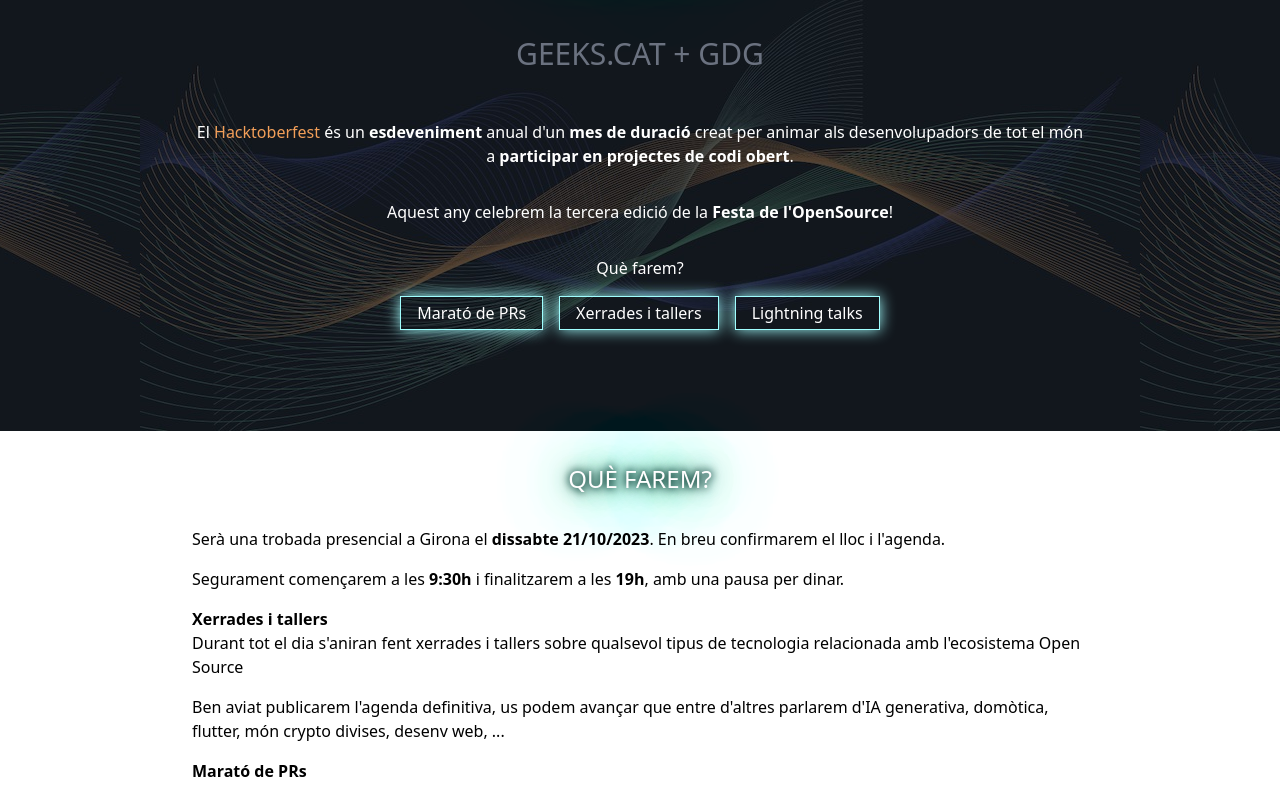
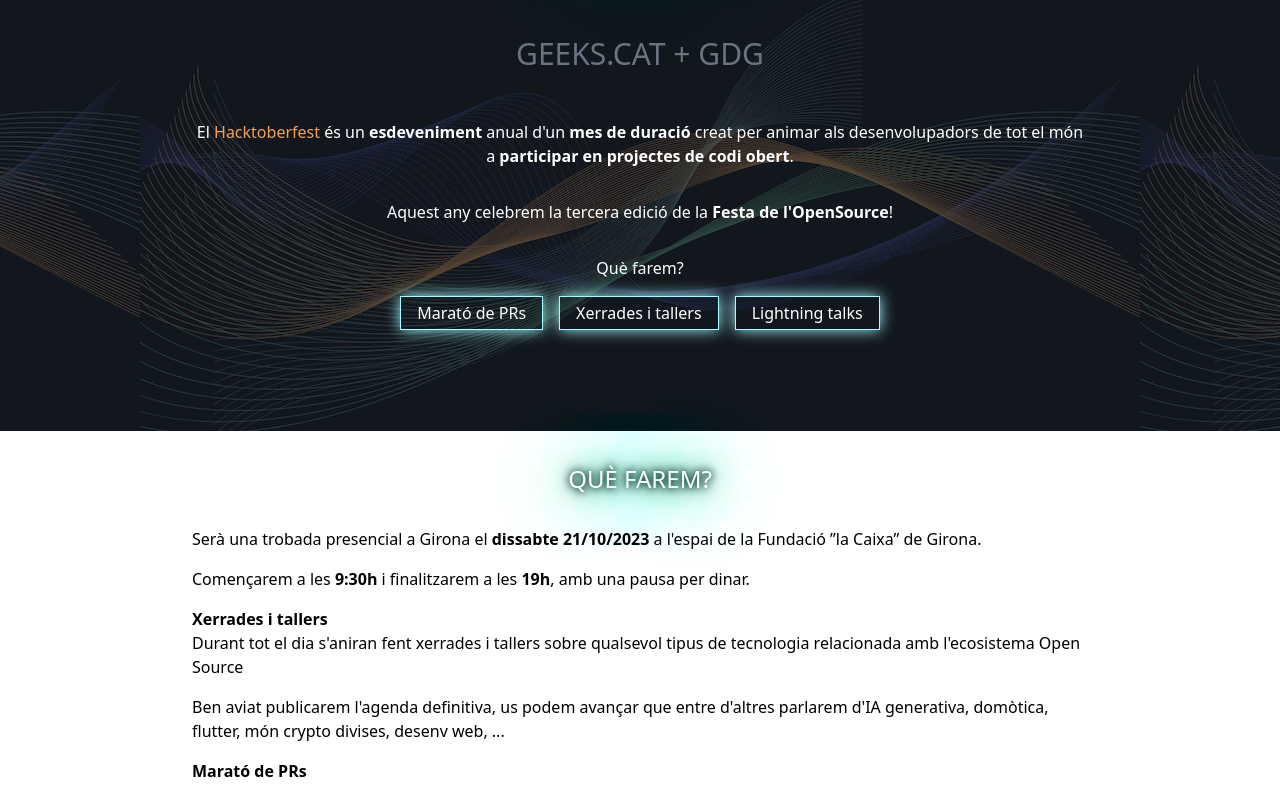
Before and after one commit to GeeksCAT/hacktoberfest-web-2022, a Vue app: page / in a window 1280 px wide. Shown: the part 369-1156 px from the top of the page. Built offline with nearby package versions, Linux system fonts and the light colour scheme; what @formkit/vue would draw is missing.

Commit message:
Confirm place and timmings

```diff
--- a/src/components/Sections/SWhatWeWillDoLite.vue
+++ b/src/components/Sections/SWhatWeWillDoLite.vue
@@ -9,10 +9,10 @@
   <a-section>
     <a-title>Què farem?</a-title>
     <p class="mb-4">
-      Serà una trobada presencial a Girona el <b>{{ eventDate }}</b>. En breu confirmarem el lloc i l'agenda.
+      Serà una trobada presencial a Girona el <b>{{ eventDate }}</b> a l'espai de la Fundació ”la Caixa” de Girona.
     </p>
     <p class="mb-4">
-      Segurament començarem a les <b>{{ startTime }}</b> i finalitzarem a les <b>{{ dueTime }}</b>, amb una pausa per dinar.
+      Començarem a les <b>{{ startTime }}</b> i finalitzarem a les <b>{{ dueTime }}</b>, amb una pausa per dinar.
     </p>
 
     <p class="font-bold">Xerrades i tallers</p>
```
